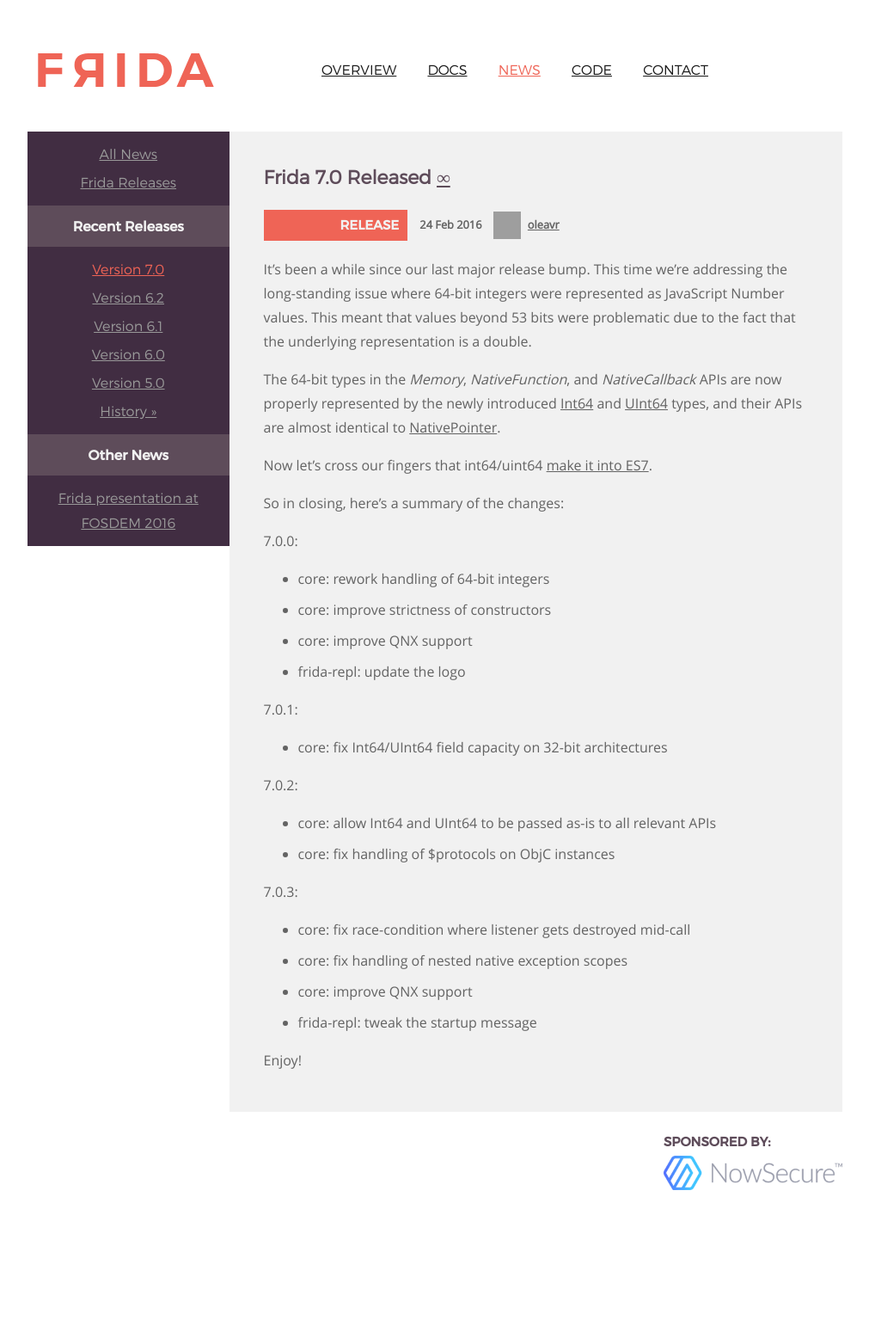
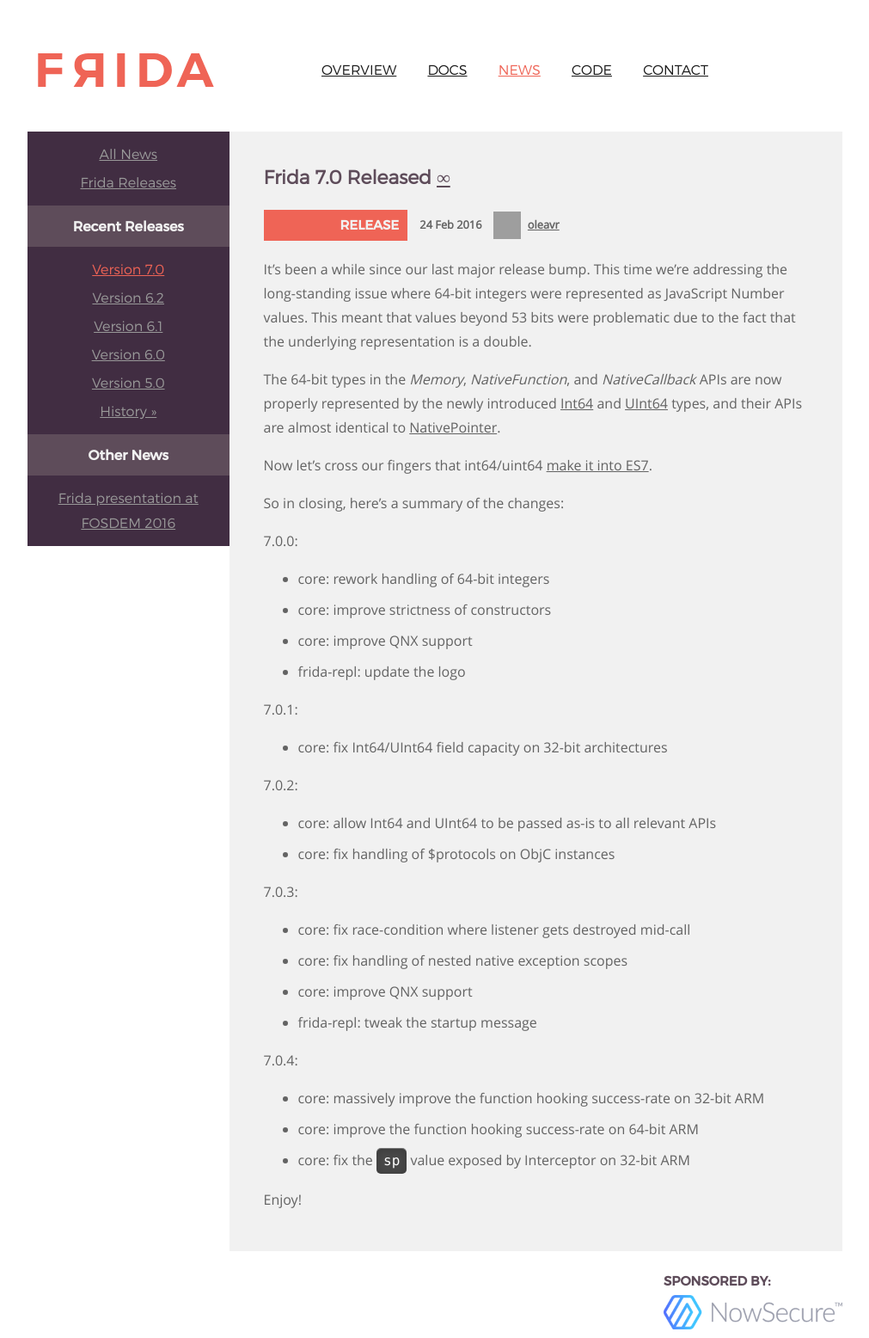
Before and after one commit to frida/frida-website, a Jekyll site: the page built from _posts/2016-02-24-frida-7-0-released.markdown, in a window 1280 px wide. Shown: the whole page at 86% size, without its empty margins (129-1140 px from the left). Built offline with Jekyll 4.4.1, drawn with Linux system fonts in a browser that asks for light colours; before the commit the page ends 1394 px from its top, so only the background shows below that; grey boxes are pictures that could not be loaded.

Commit message:
Add release notes for 7.0.4

```diff
--- a/_posts/2016-02-24-frida-7-0-released.markdown
+++ b/_posts/2016-02-24-frida-7-0-released.markdown
@@ -44,4 +44,10 @@ So in closing, here's a summary of the changes:
 - core: improve QNX support
 - frida-repl: tweak the startup message
 
+7.0.4:
+
+- core: massively improve the function hooking success-rate on 32-bit ARM
+- core: improve the function hooking success-rate on 64-bit ARM
+- core: fix the `sp` value exposed by Interceptor on 32-bit ARM
+
 Enjoy!
```
